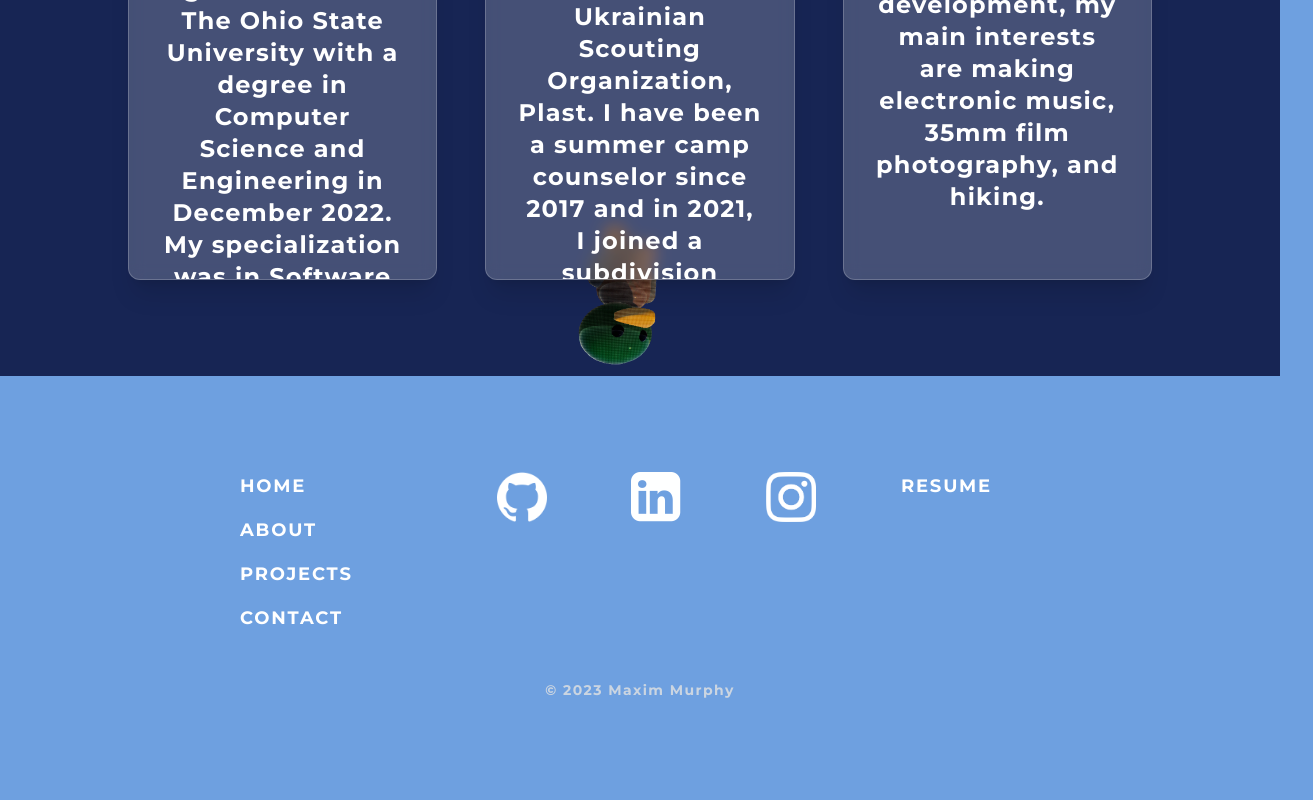
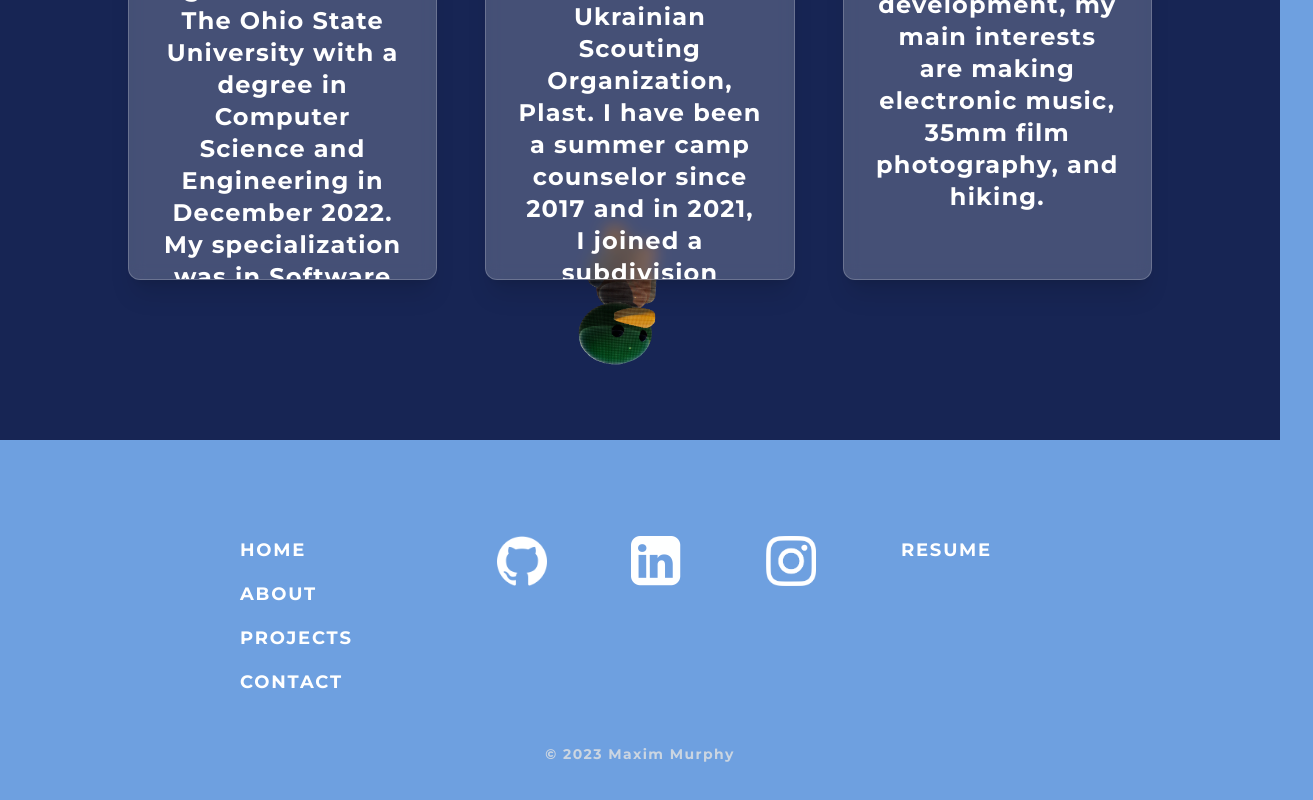
Before and after one commit to MaximMurphy/portfolio-site, a Next.js app: page /about in a window 1280 px wide. Shown: the part 732-1532 px from the top of the page, 1313 px wide, since content can reach past the window. Before the commit the page ends 1496 px from the top, so only its background shows below. Built offline with nearby package versions, Linux system fonts and the light colour scheme.

Commit message:
fix about page padding

```diff
--- a/src/pages/about.jsx
+++ b/src/pages/about.jsx
@@ -3,7 +3,7 @@ import Image from "next/image";
 export default function about() {
   return (
     <>
-      <section className="bg-blue-950 w-full flex flex-col text-white text-lg lg:text-2xl font-bold tracking-wider px-12 lg:px-32 pb-24 pt-12 gap-12 -mt-96">
+      <section className="bg-blue-950 w-full flex flex-col text-white text-lg lg:text-2xl font-bold tracking-wider px-12 lg:px-32 pb-40 pt-12 gap-12 -mt-96">
         <h1 className="text-5xl lg:text-9xl font-bold text-center lg:text-end mt-96">
           About Me
         </h1>
@@ -64,14 +64,14 @@ export default function about() {
           alt="A 3D rendered duck"
           width={500}
           height={500}
-          className="w-36 h-36 lg:-mt-[75rem] animate-bounceAround lg:animate-sideToSide"
+          className="w-36 h-36 lg:-mt-[83rem] animate-bounceAround lg:animate-sideToSide"
         />
         <Image
           src="/about/earlCopy.png"
           alt="A 3D rendered duck"
           width={500}
           height={500}
-          className="absolute w-36 h-36 lg:-mt-[10rem] animate-bounceAround lg:animate-sideToSide2"
+          className="absolute w-36 h-36 lg:-mt-[18rem] animate-bounceAround lg:animate-sideToSide2"
         />
       </div>
     </>
--- a/tailwind.config.js
+++ b/tailwind.config.js
@@ -72,8 +72,8 @@ module.exports = {
         shiftUp2: "shiftUp2 3s ease-in-out infinite",
         scale: "scale 3s ease-in-out infinite",
         bounceAround: "bounceAround 10s ease-in-out infinite",
-        sideToSide: "sideToSide 5s ease-in-out infinite",
-        sideToSide2: "sideToSide2 5s ease-in-out infinite",
+        sideToSide: "sideToSide 15s ease-in-out infinite",
+        sideToSide2: "sideToSide2 15s ease-in-out infinite",
       },
     },
   },
```
